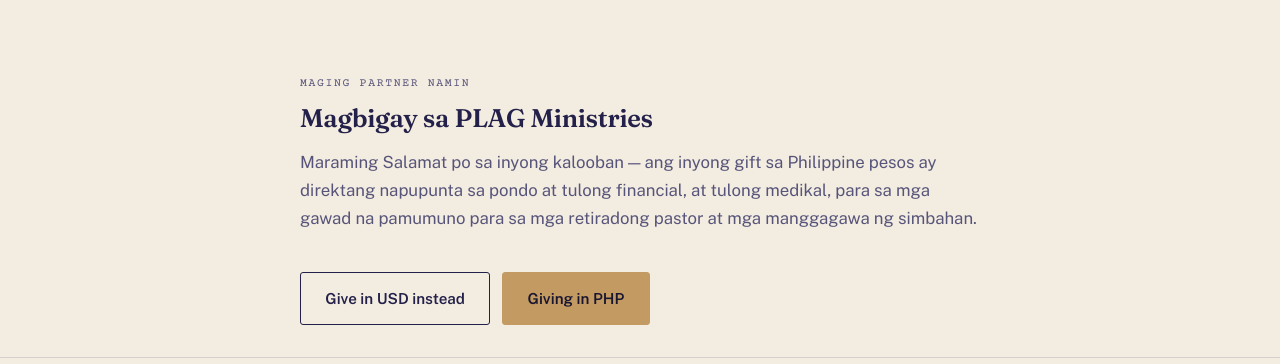
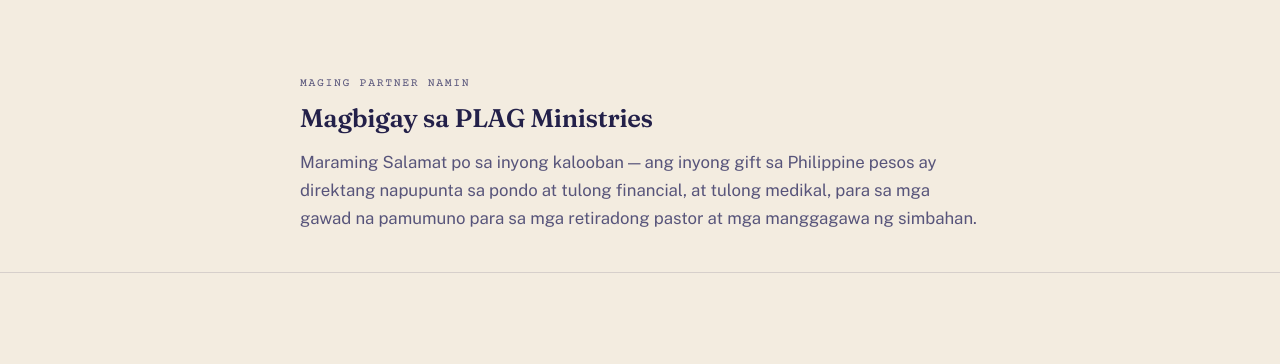
Before and after one commit to Plag-Ministries/plag-ministries, a plain HTML site: page give-ph.html in a window 1280 px wide. Shown: the part 78-442 px from the top of the page. Drawn offline with nearby package versions, Linux system fonts and the light colour scheme; a script that the page names is missing.

Commit message:
Remove US/PH region-toggle buttons from give pages
Now that the Cloudflare Worker auto-routes by country, the toggle let
PH donors see USD pricing and vice versa. Removed on all three give
pages; give-usa.html and give-ph.html remain reachable directly by URL
for edge cases (misdetected region, deliberate cross-currency giving).

```diff
--- a/give-ph.html
+++ b/give-ph.html
@@ -432,9 +432,6 @@
 .give-intro { color: var(--ink-soft); font-size: 1.05rem; margin-bottom: 2.5rem; }
 .give-note { margin-top: 2rem; font-size: 0.9rem; color: var(--ink-soft); border-top: 1px solid var(--line); padding-top: 1.5rem; }
 .donor-embed { display: flex; justify-content: center; }
-.give-region-toggle { display: flex; gap: 0.75rem; flex-wrap: wrap; margin-bottom: 2rem; }
-.give-region-toggle .btn[aria-current] { cursor: default; }
-@media (max-width: 720px) { .give-region-toggle { justify-content: center; } }
 .give-page-top { padding-bottom: 0; }
 .give-page-bottom { padding-top: 0; }
 
@@ -488,10 +485,6 @@
       retiradong pastor at mga manggagawa ng simbahan.
     </p>
 
-    <div class="give-region-toggle">
-      <a class="btn btn-outline" href="give-usa.html">Give in USD instead</a>
-      <span class="btn btn-gold" aria-current="page">Giving in PHP</span>
-    </div>
   </section>
 
   <section class="section pledge-section">
```
Also changed, not shown: give-usa.html (+0 -7 lines), give.html (+0 -7 lines).
